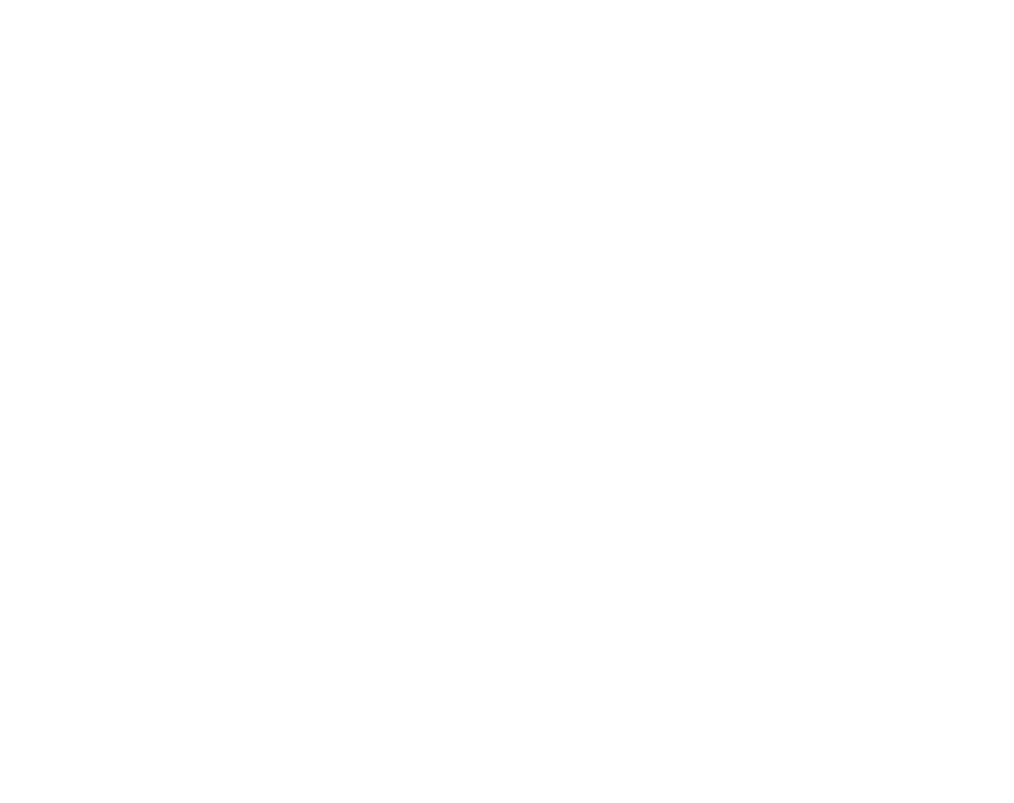
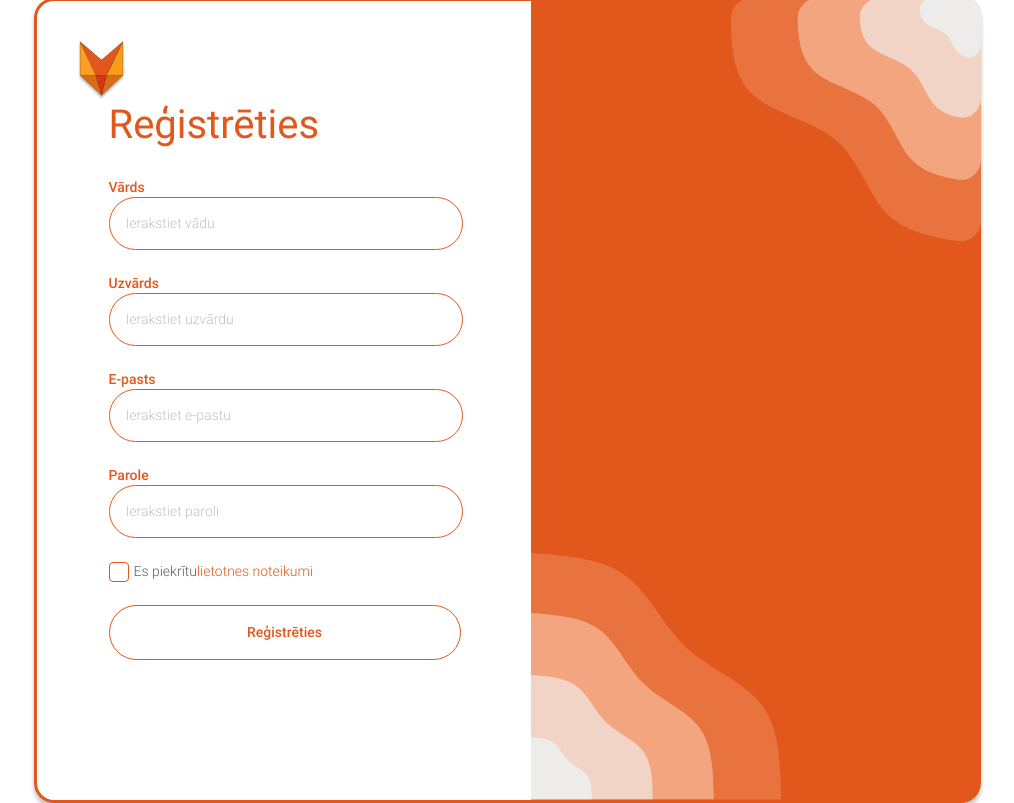
Before and after one commit to SodiumN1trate/lossesly-app-nuxt, a Nuxt app: page /register in a window 1280 px wide. Before the commit this address had no page. Shown: the whole page, without its empty margins (133-1147 px from the left). Built offline with nearby package versions, Linux system fonts and the light colour scheme.

Commit message:
feat: added registration

```diff
--- /dev/null
+++ b/pages/register.vue
@@ -0,0 +1,40 @@
+<template>
+  <div class="content">
+    <img src="@/assets/images/logo.png" width="49px" height="60px">
+    <div>
+      <h1>Reģistrēties</h1>
+      <br>
+      <form>
+        <label for="name">Vārds
+          <input id="name" type="text" placeholder="Ierakstiet vādu">
+        </label>
+        <label for="surname">Uzvārds
+          <input id="surname" type="text" placeholder="Ierakstiet uzvārdu">
+        </label>
+        <label for="email">E-pasts
+          <input id="email" type="text" placeholder="Ierakstiet e-pastu">
+        </label>
+        <label for="password">Parole
+          <input id="password" type="text" placeholder="Ierakstiet paroli">
+        </label>
+        <div>
+          <label class="remember-me-container">Es piekrītu <a href="#">lietotnes noteikumi</a>
+            <input type="checkbox">
+            <span class="checkmark"></span>
+          </label>
+        </div>
+        <button>Reģistrēties</button>
+      </form>
+    </div>
+  </div>
+</template>
+
+<script>
+export default {
+  name: 'Profile',
+  layout: 'AuthLayout',
+  async created () {
+    // await this.$axios.$get('asd')
+  }
+}
+</script>
```
